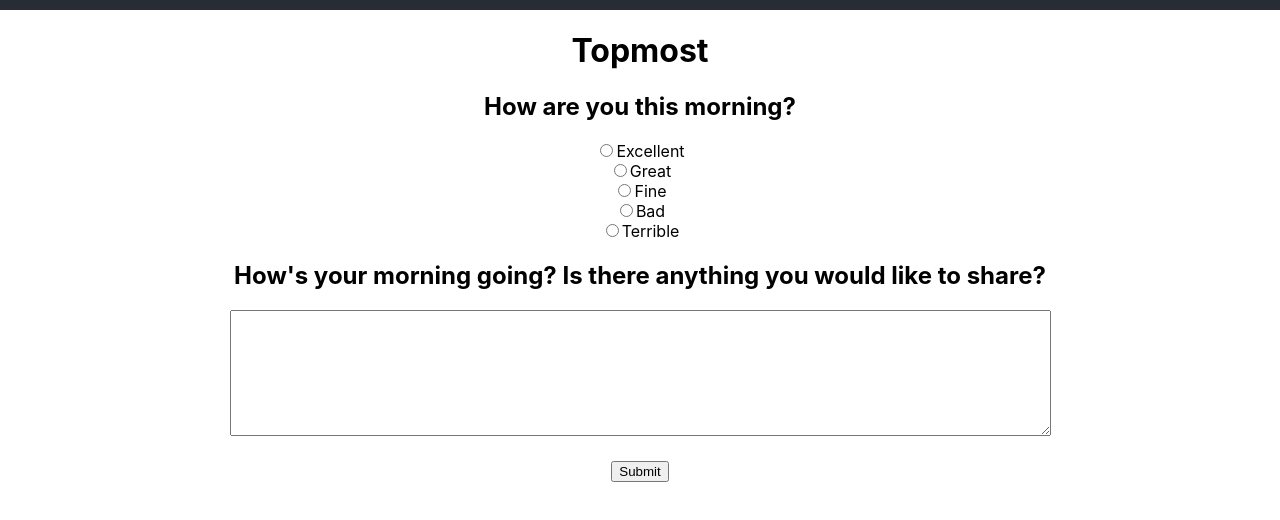
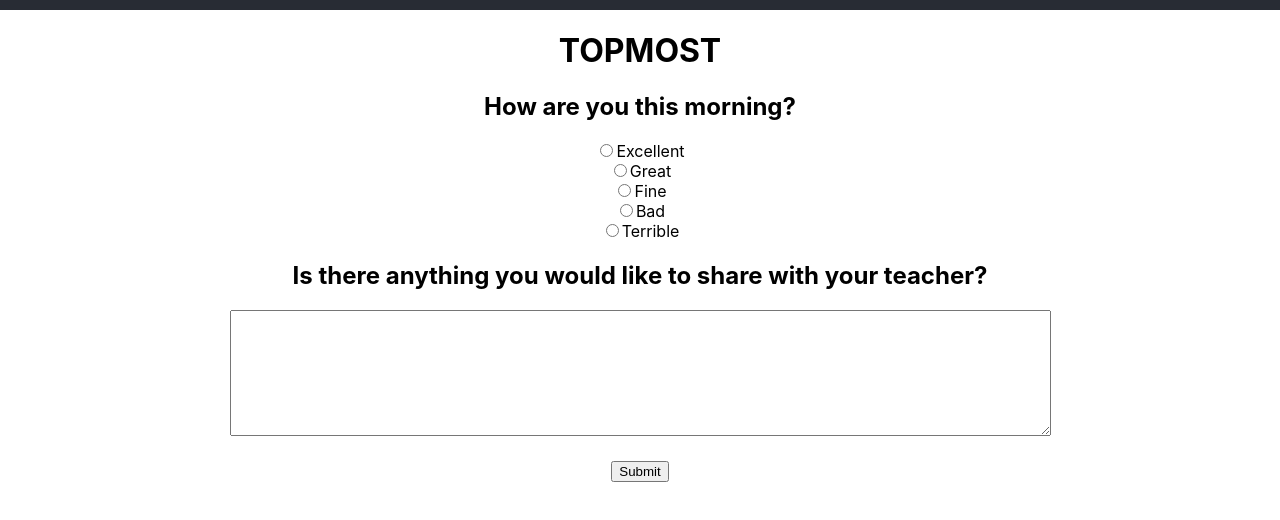
Before and after one commit to Strasserl/topmost, a React (Create React App) app: page /student-input-form in a window 1280 px wide. Shown: the top 520 px of the page. Built offline with nearby package versions, Linux system fonts and the light colour scheme.

Commit message:
changes the wording of text being rendered

```diff
--- a/src/App.js
+++ b/src/App.js
@@ -7,7 +7,7 @@ class App extends Component {
     return (
       <div className="App">
         <header className="App-header" />
-        <h1>Topmost</h1>
+        <h1>TOPMOST</h1>
         <Routes />
       </div>
     );
--- a/src/client/components/student-input-form.js
+++ b/src/client/components/student-input-form.js
@@ -101,8 +101,7 @@ class StudentInputForm extends Component {
               </div>
               <div>
                 <h2>
-                  How's your morning going? Is there anything you would like to
-                  share?
+                  Is there anything you would like to share with your teacher?
                 </h2>
                 <textarea
                   rows="8"
```
